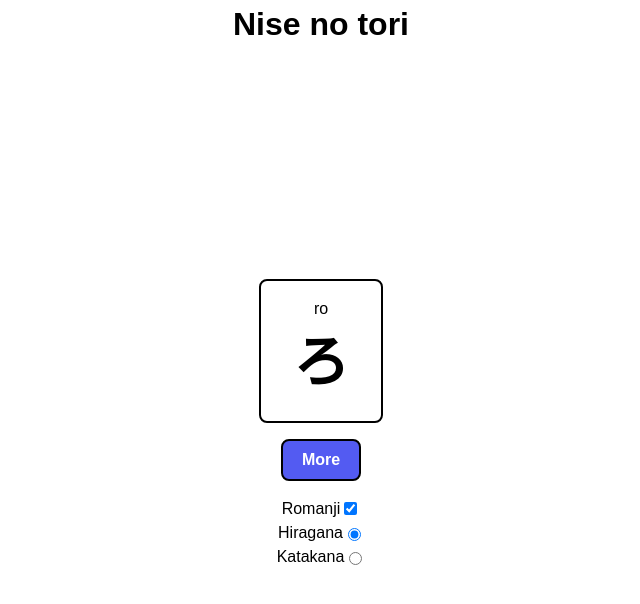
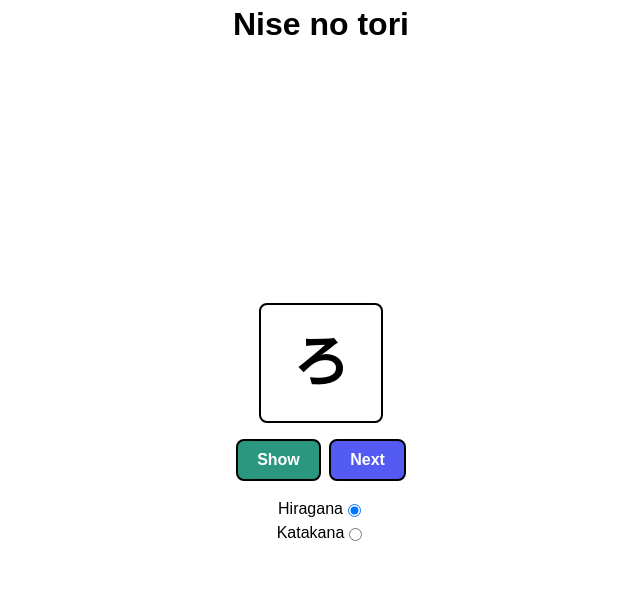
Before and after one commit to vikkio88/nisenotori, a Svelte app: page / in a window 1280 px wide. Shown: the top 604 px of the page, without its empty margins (319-959 px from the left). Built offline with nearby package versions, Linux system fonts and the light colour scheme.

Commit message:
button to select romanji

```diff
--- a/package.json
+++ b/package.json
@@ -6,7 +6,8 @@
   "scripts": {
     "dev": "vite",
     "build": "vite build",
-    "preview": "vite preview"
+    "preview": "vite preview",
+    "bdeploy": "npm run build && surge dist --domain nisenotori.surge.sh"
   },
   "devDependencies": {
     "@sveltejs/vite-plugin-svelte": "^3.0.2",
--- a/src/App.svelte
+++ b/src/App.svelte
@@ -8,7 +8,7 @@
   }
 
   let char = randomChar();
-  let romanji = true;
+  let romanji = false;
   let kataChoice = "hiragana";
   $: hiragana = kataChoice == "hiragana";
 </script>
@@ -18,11 +18,11 @@
   <div class="f f1 cc">
     <Symbol kata={KATA_MAP[char]} {romanji} {hiragana} katakana={!hiragana} />
     <div>
-      <button class="mg" on:click={() => (char = randomChar())}>More</button>
-      <form class="f cc">
-        <div class="f rc">
-          <label for="romanji">Romanji</label>
-          <input type="checkbox" name="romanji" bind:checked={romanji} />
+      <div class="g_5 mg fi">
+        <button class="primary" on:click={() => (romanji = !romanji)}>
+          Show
+        </button>
+        <button on:click={() => (char = randomChar())}>Next</button>
       </div>
       <div class="f rc">
         <label for="hiragana">Hiragana</label>
@@ -42,7 +42,6 @@
           value="katakana"
         />
       </div>
-      </form>
     </div>
   </div>
 </main>
--- a/src/app.css
+++ b/src/app.css
@@ -6,6 +6,7 @@
     --danger-color: #db3a34;
     --warning-color: #ed9b40;
     --success-color: #3bceac;
+    --success-v1-color: #2a977e;
 
     --border-radius: 8px;
     --input-border-radius: 10px;
@@ -205,3 +206,10 @@ button:focus,
 button:focus-visible {
     outline: 4px auto -webkit-focus-ring-color;
 }
+
+button.primary {
+    background-color: var(--success-v1-color);
+}
+button.primary:hover {
+    background-color: var(--success-color);
+}
```
Lines whose indentation alone changed are shown as unchanged.
